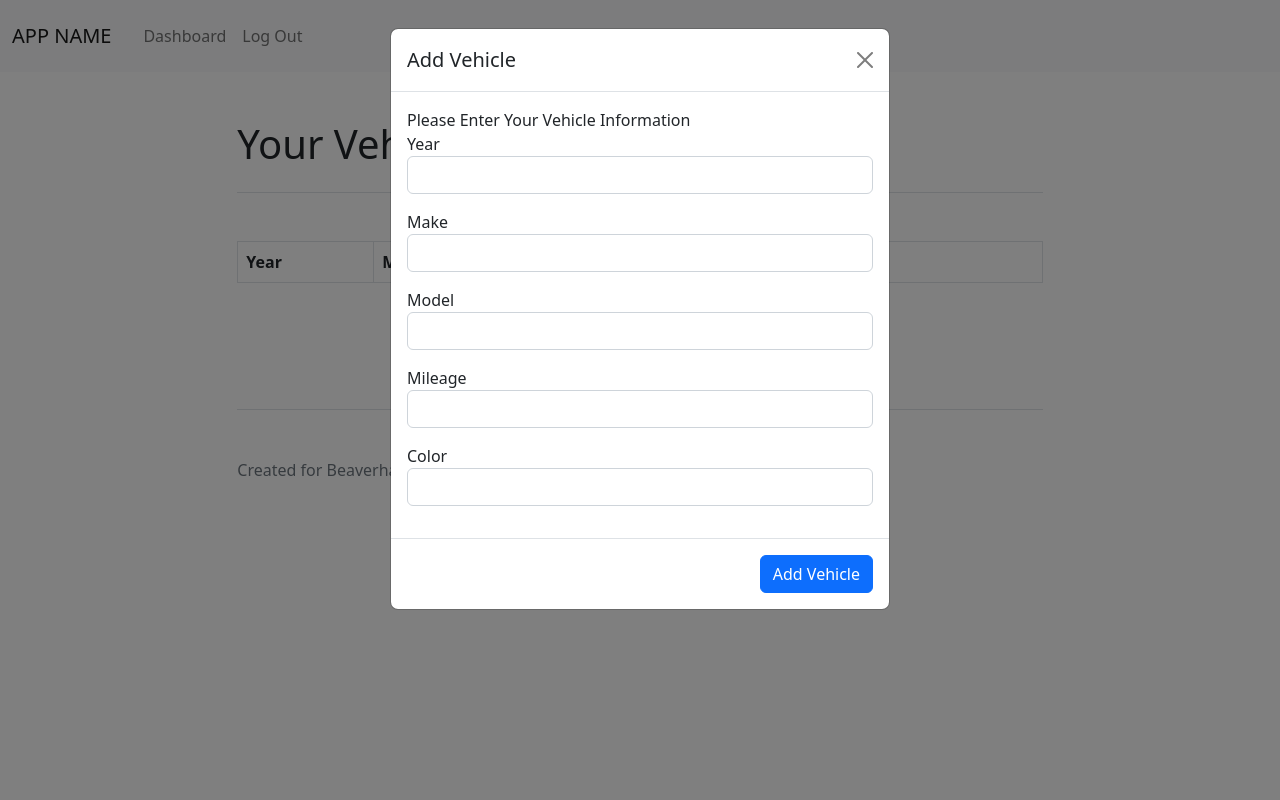
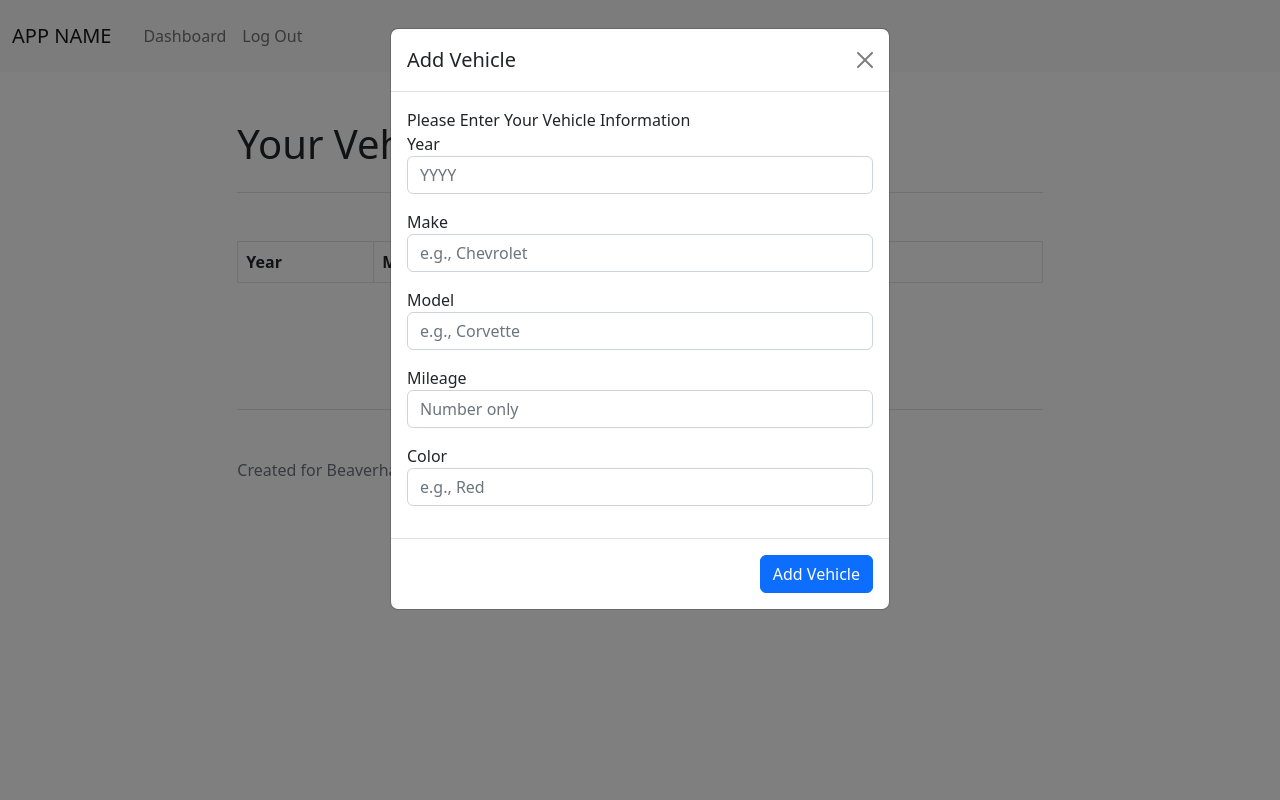
Before and after one commit to Burning-Maps-Fall-2022-Beaverhacks/Vehicle-Maintenance-Manager, a Flask app: page /dashboard/1 in a window 1280 px wide, after a click on "Add Vehicle". Run offline with Flask 2, Linux system fonts and the light colour scheme; data that the repository does not hold is empty.

Commit message:
Added placeholder text to form fields

```diff
--- a/maintenance_app/templates/add-vehicle.jinja
+++ b/maintenance_app/templates/add-vehicle.jinja
@@ -15,23 +15,23 @@
             <form method="POST" action="/dashboard/1"> {#{{ url_for('dashboard') }}#}
               <fieldset class="form-field mb-3">
                 {{ form.year.label }}
-                {{ form.year(class_="form-control") }}
+                {{ form.year(class_="form-control", placeholder="YYYY") }}
               </fieldset>
               <fieldset class="form-field mb-3">
                 {{ form.make.label }}
-                {{ form.make(class_="form-control") }}
+                {{ form.make(class_="form-control", placeholder="e.g., Chevrolet") }}
               </fieldset>
               <fieldset class="form-field mb-3">
                 {{ form.model.label }}
-                {{ form.model(class_="form-control") }}
+                {{ form.model(class_="form-control", placeholder="e.g., Corvette") }}
               </fieldset>
               <fieldset class="form-field mb-3">
                 {{ form.mileage.label }}
-                {{ form.mileage(class_="form-control") }}
+                {{ form.mileage(class_="form-control", placeholder="Number only") }}
               </fieldset>
               <fieldset class="form-field mb-3">
                 {{ form.color.label }}
-                {{ form.color(class_="form-control") }}
+                {{ form.color(class_="form-control", placeholder="e.g., Red") }}
               </fieldset>
           </div>
         </section>
```
